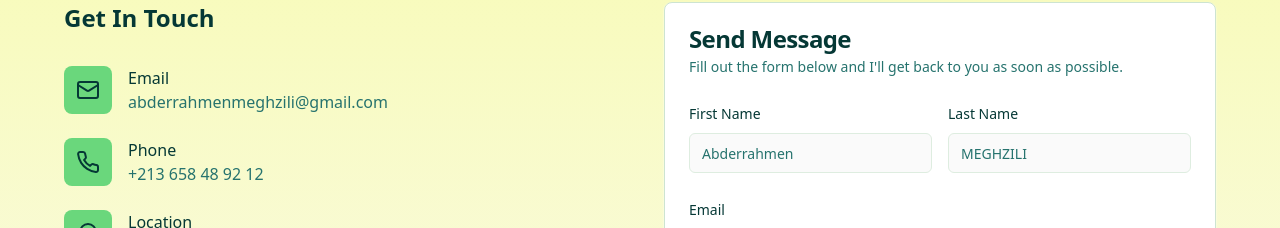
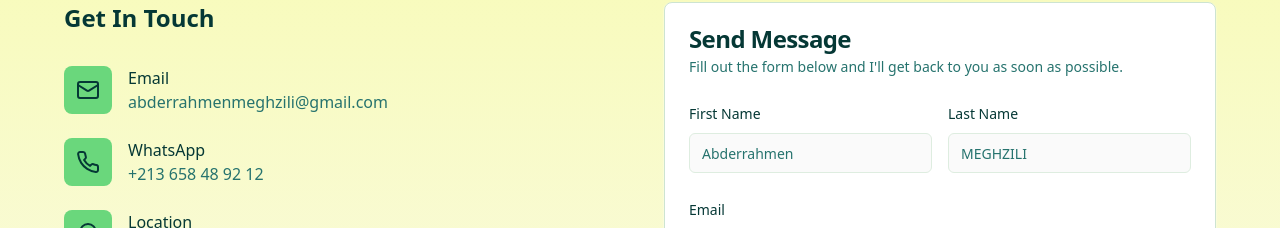
Before and after one commit to saalxhh007/my-portfolio, a React (Vite) app: page / in a window 1280 px wide. Shown: the part 2754-2982 px from the top of the page. Built offline with nearby package versions, Linux system fonts and the light colour scheme; the HTML template or start-up script is replaced by a standard one.

Commit message:
Update Contact.tsx

```diff
--- a/src/components/Portfolio/Contact.tsx
+++ b/src/components/Portfolio/Contact.tsx
@@ -83,7 +83,7 @@ const Contact = () => {
                   <Phone className="h-6 w-6 text-secondary-foreground" />
                 </div>
                 <div>
-                  <p className="font-medium text-foreground">Phone</p>
+                  <p className="font-medium text-foreground">WhatsApp</p>
                   <p className="text-muted-foreground">+213 658 48 92 12</p>
                 </div>
               </div>
```
